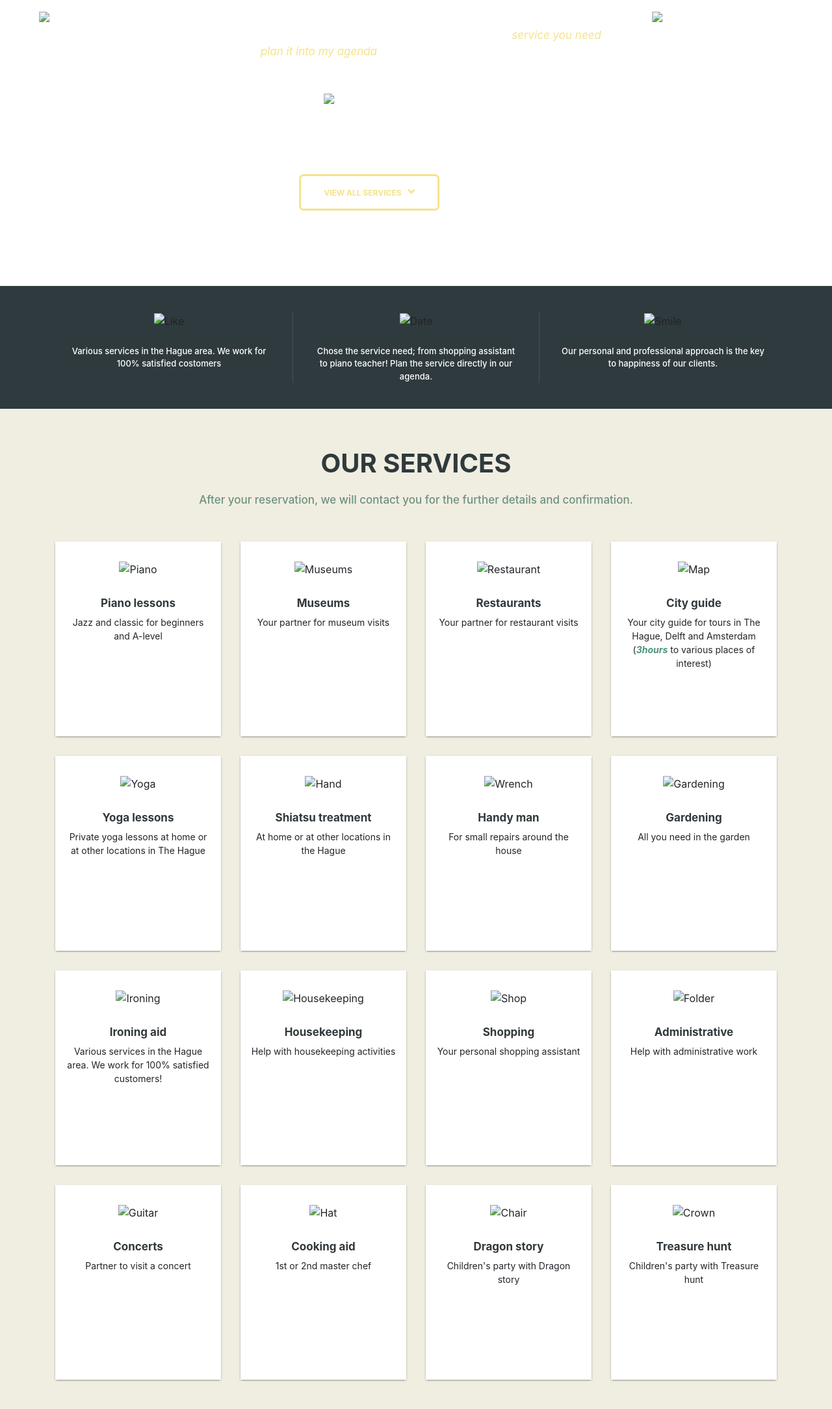
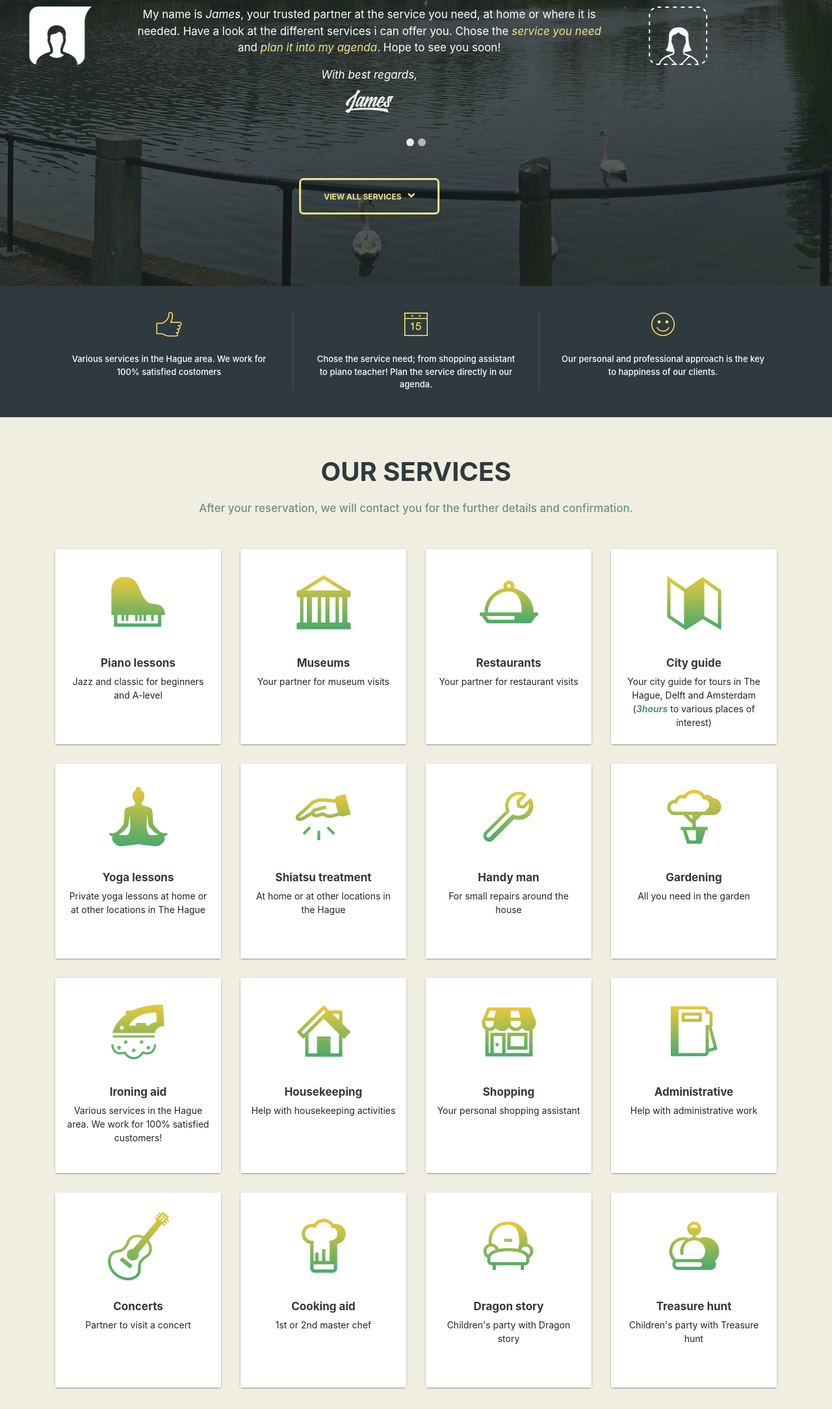
Before and after one commit to matijars/James-and-Mathilda, a plain HTML site: page index.html in a window 1280 px wide. Shown: the part 360-2528 px from the top of the page at 65% size. Drawn offline with nearby package versions, Linux system fonts and the light colour scheme; the site is published under a folder, as on GitHub Pages, so addresses that start at the root find nothing.

Commit message:
img path update

```diff
--- a/index.html
+++ b/index.html
@@ -15,8 +15,8 @@
   <!-- NAVIGATION -->
   <nav class="navbar navbar-expand-lg navbar-light">
     <div class="container">
-      <a class="navbar-brand brand-lg" href="#"><img src="/assets/logo.png" alt="Logo"></a>
-      <a class="navbar-brand brand-xs" href="#"><img src="/assets/james-and-mathilda.png" alt="Logo"></a>
+      <a class="navbar-brand brand-lg" href="#"><img src="assets/logo.png" alt="Logo"></a>
+      <a class="navbar-brand brand-xs" href="#"><img src="assets/james-and-mathilda.png" alt="Logo"></a>
       <ul class="navbar-nav mr-auto">
         <li class="nav-item dropdown">
           <a class="nav-link dropdown-toggle" href="#" id="navbarDropdown" role="button" data-toggle="dropdown" aria-haspopup="true" aria-expanded="false">
@@ -69,11 +69,11 @@
             <div class="row">
               <div class="col-12"><h1 class="hero-header">Pleased to meet you!</h1></div>
               <div class="col-12 icons-xs">
-                <img src="/assets/james-selected.png" alt="James">
-                <img src="/assets/mathilda.png" alt="Mathilda">
+                <img src="assets/james-selected.png" alt="James">
+                <img src="assets/mathilda.png" alt="Mathilda">
               </div>
               <div class="col-2">
-                <img class="icons-xl" src="/assets/james-selected.png" alt="James">
+                <img class="icons-xl" src="assets/james-selected.png" alt="James">
               </div>
               <div class="col-8">
                 <p class="hero-text">My name is <span class="italic-style">James</span>, your trusted partner at the service you need, at home or where it is needed.
@@ -81,11 +81,11 @@
                    and <span class="yellow-text">plan it into my agenda</span>. Hope to see you soon!
                 </p>
                 <p class="hero-text italic-style">With best regards,</p>
-                <img class="signature" src="/assets/james-signature.png" alt="James signature">
+                <img class="signature" src="assets/james-signature.png" alt="James signature">
                 <button class="primary-btn">View all services <i class="fas fa-angle-down"></i></button>
               </div>
               <div class="col-2">
-                <img class="icons-xl" src="/assets/mathilda.png" alt="Mathilda">
+                <img class="icons-xl" src="assets/mathilda.png" alt="Mathilda">
               </div>
             </div>
           </div>
@@ -97,11 +97,11 @@
             <div class="row">
               <div class="col-12"><h1 class="hero-header">Pleased to meet you!</h1></div>
               <div class="col-12 icons-xs">
-                <img src="/assets/james.png" alt="James">
-                <img src="/assets/mathilda-selected.png" alt="Mathilda">
+                <img src="assets/james.png" alt="James">
+                <img src="assets/mathilda-selected.png" alt="Mathilda">
               </div>
               <div class="col-2">
-                <img class="icons-xl" src="/assets/james.png" alt="James">
+                <img class="icons-xl" src="assets/james.png" alt="James">
               </div>
               <div class="col-8">
                 <p class="hero-text">My name is <span class="italic-style">Mathilda</span>, your trusted partner at the service you need, at home or where it is needed.
@@ -109,11 +109,11 @@
                    and <span class="yellow-text">plan it into my agenda</span>. Hope to see you soon!
                 </p>
                 <p class="hero-text italic-style">With best regards,</p>
-                <img class="signature" src="/assets/mathilda-signature.png" alt="Mathilda signature">
+                <img class="signature" src="assets/mathilda-signature.png" alt="Mathilda signature">
                 <button class="primary-btn">View all services <i class="fas fa-angle-down"></i></button>
               </div>
               <div class="col-2">
-                <img class="icons-xl" src="/assets/mathilda-selected.png" alt="Mathilda">
+                <img class="icons-xl" src="assets/mathilda-selected.png" alt="Mathilda">
               </div>
             </div>
           </div>
@@ -127,19 +127,19 @@
     <div class="container">
       <div class="row">
         <div class="col-lg-4 col-md-4 preview-block">
-          <img src="/assets/like.png" alt="Like">
+          <img src="assets/like.png" alt="Like">
           <p>Various services in the Hague area.
             We work for 100% satisfied costomers
           </p>
         </div>
         <div class="col-lg-4 col-md-4 preview-block">
-          <img src="/assets/date.png" alt="Date">
+          <img src="assets/date.png" alt="Date">
           <p>Chose the service need; from shopping assistant to piano
             teacher! Plan the service directly in our agenda.
           </p>
         </div>
         <div class="col-lg-4 col-md-4 preview-block">
-          <img src="/assets/smile.png" alt="Smile">
+          <img src="assets/smile.png" alt="Smile">
           <p>Our personal and professional approach is the
             key to happiness of our clients.
           </p>
@@ -159,112 +159,112 @@
       <div class="row">
         <div class="col-lg-3 col-md-6 ">
           <div class="services-block">
-            <img src="/assets/piano.png" alt="Piano">
+            <img src="assets/piano.png" alt="Piano">
             <h5 class="block-title">Piano lessons</h5>
             <p class="block-text">Jazz and classic for beginners and A-level</p>
           </div>
         </div>
         <div class="col-lg-3 col-md-6">
           <div class="services-block">
-            <img src="/assets/museum.png" alt="Museums">
+            <img src="assets/museum.png" alt="Museums">
             <h5 class="block-title">Museums</h5>
             <p class="block-text">Your partner for museum visits</p>
           </div>
         </div>
         <div class="col-lg-3 col-md-6">
           <div class="services-block">
-            <img src="/assets/restaurant.png" alt="Restaurant">
+            <img src="assets/restaurant.png" alt="Restaurant">
             <h5 class="block-title">Restaurants</h5>
             <p class="block-text">Your partner for restaurant visits</p>
           </div>
         </div>
         <div class="col-lg-3 col-md-6">
           <div class="services-block">
-            <img src="/assets/map.png" alt="Map">
+            <img src="assets/map.png" alt="Map">
             <h5 class="block-title">City guide</h5>
             <p class="block-text">Your city guide for tours in The Hague, Delft and Amsterdam (<span class="green-clr italic-style">3hours</span> to various places of interest)</p>
           </div>
         </div>
         <div class="col-lg-3 col-md-6">
           <div class="services-block">
-            <img src="/assets/yoga.png" alt="Yoga">
+            <img src="assets/yoga.png" alt="Yoga">
             <h5 class="block-title">Yoga lessons</h5>
             <p class="block-text">Private yoga lessons at home or at other locations in The Hague</p>
           </div>
         </div>
         <div class="col-lg-3 col-md-6">
           <div class="services-block">
-            <img src="/assets/hand.png" alt="Hand">
+            <img src="assets/hand.png" alt="Hand">
             <h5 class="block-title">Shiatsu treatment</h5>
             <p class="block-text">At home or at other locations in the Hague</p>
           </div>
         </div>
         <div class="col-lg-3 col-md-6">
           <div class="services-block">
-            <img src="/assets/wrench.png" alt="Wrench">
+            <img src="assets/wrench.png" alt="Wrench">
             <h5 class="block-title">Handy man</h5>
             <p class="block-text">For small repairs around the house</p>
           </div>
         </div>
         <div class="col-lg-3 col-md-6">
           <div class="services-block">
-            <img src="/assets/gardening.png" alt="Gardening">
+            <img src="assets/gardening.png" alt="Gardening">
             <h5 class="block-title">Gardening</h5>
             <p class="block-text">All you need in the garden</p>
           </div>
         </div>
         <div class="col-lg-3 col-md-6">
           <div class="services-block">
-            <img src="/assets/ironing.png" alt="Ironing">
+            <img src="assets/ironing.png" alt="Ironing">
             <h5 class="block-title">Ironing aid</h5>
             <p class="block-text">Various services in the Hague area. We work for 100% satisfied customers!</p>
           </div>
         </div>
         <div class="col-lg-3 col-md-6">
           <div class="services-block">
-            <img src="/assets/house.png" alt="Housekeeping">
+            <img src="assets/house.png" alt="Housekeeping">
             <h5 class="block-title">Housekeeping</h5>
             <p class="block-text">Help with housekeeping activities</p>
           </div>
         </div>
         <div class="col-lg-3 col-md-6">
           <div class="services-block">
-            <img src="/assets/shop.png" alt="Shop">
+            <img src="assets/shop.png" alt="Shop">
             <h5 class="block-title">Shopping</h5>
             <p class="block-text">Your personal shopping assistant</p>
           </div>
         </div>
         <div class="col-lg-3 col-md-6">
           <div class="services-block">
-            <img src="/assets/folder.png" alt="Folder">
+            <img src="assets/folder.png" alt="Folder">
             <h5 class="block-title">Administrative</h5>
             <p class="block-text">Help with administrative work</p>
           </div>
         </div>
         <div class="col-lg-3 col-md-6">
           <div class="services-block">
-            <img src="/assets/guitar.png" alt="Guitar">
+            <img src="assets/guitar.png" alt="Guitar">
             <h5 class="block-title">Concerts</h5>
             <p class="block-text">Partner to visit a concert</p>
           </div>
         </div>
         <div class="col-lg-3 col-md-6">
           <div class="services-block">
-            <img src="/assets/cooking.png" alt="Hat">
+            <img src="assets/cooking.png" alt="Hat">
             <h5 class="block-title">Cooking aid</h5>
             <p class="block-text">1st or 2nd master chef</p>
           </div>
         </div>
         <div class="col-lg-3 col-md-6">
           <div class="services-block">
-            <img src="/assets/chair.png" alt="Chair">
+            <img src="assets/chair.png" alt="Chair">
             <h5 class="block-title">Dragon story</h5>
             <p class="block-text">Children's party with Dragon story</p>
           </div>
         </div>
         <div class="col-lg-3 col-md-6">
           <div class="services-block">
-            <img src="/assets/crown.png" alt="Crown">
+            <img src="assets/crown.png" alt="Crown">
             <h5 class="block-title">Treasure hunt</h5>
             <p class="block-text">Children's party with Treasure hunt</p>
           </div>
@@ -283,7 +283,7 @@
       <div class="row">
         <div class="col-lg-5 col-md-5">
           <div class="contact-call-email">
-            <img src="/assets/phone.png" alt="phone"><h5>Call us:</h5>
+            <img src="assets/phone.png" alt="phone"><h5>Call us:</h5>
           </div>
           <p class="call-num">We are happy to help! <br>
             Call us <span class="number">+31 (0)6 244 99 358</span> or <br>
@@ -291,13 +291,13 @@
         </div>
         <div class="col-lg-7 col-md-7">
           <div class="contact-call-email">
-            <img src="/assets/email.png" alt="Email"><h5 class="email">Email us:</h5>
+            <img src="assets/email.png" alt="Email"><h5 class="email">Email us:</h5>
           </div>
           <form>
             <input class="inputs name-input" type="text" placeholder="Your name">
             <input class="inputs email-input" type="email" placeholder="Your e-mail">
             <input class="inputs message-input" type="text" placeholder="Your message here...">
-            <button class="primary-btn contact-btn">Send Message <img src="/assets/email-arrow.png" alt=""></button>
+            <button class="primary-btn contact-btn">Send Message <img src="assets/email-arrow.png" alt=""></button>
           </form>
         </div>
       </div>
@@ -307,7 +307,7 @@
   <!-- ABOUT US -->
   <section class="about">
     <div class="container">
-      <img src="/assets/james-and-mathilda.png" alt="James & Mathilda">
+      <img src="assets/james-and-mathilda.png" alt="James & Mathilda">
       <div class="row about-row">
         <div class="col-lg-4">
           <h3 class="about-title">
--- a/styles/style.scss
+++ b/styles/style.scss
@@ -8,7 +8,7 @@
 .hero {
   height: 100vh;
   display: flex;
-  background-image: url(/assets/home-1.jpg);
+  background-image: url(../assets/home-1.jpg);
   background-size: cover;
   justify-content: center;
   align-items: center;
@@ -226,7 +226,7 @@
 // ABOUT US
 
 .about {
-  background-image: url(/assets/about-us-background.jpg);
+  background-image: url(../assets/about-us-background.jpg);
   background-size: cover;
   background-position-y: 80px;
   background-attachment: fixed;
```
Also changed, not shown: styles/style.css, 1 other file.
